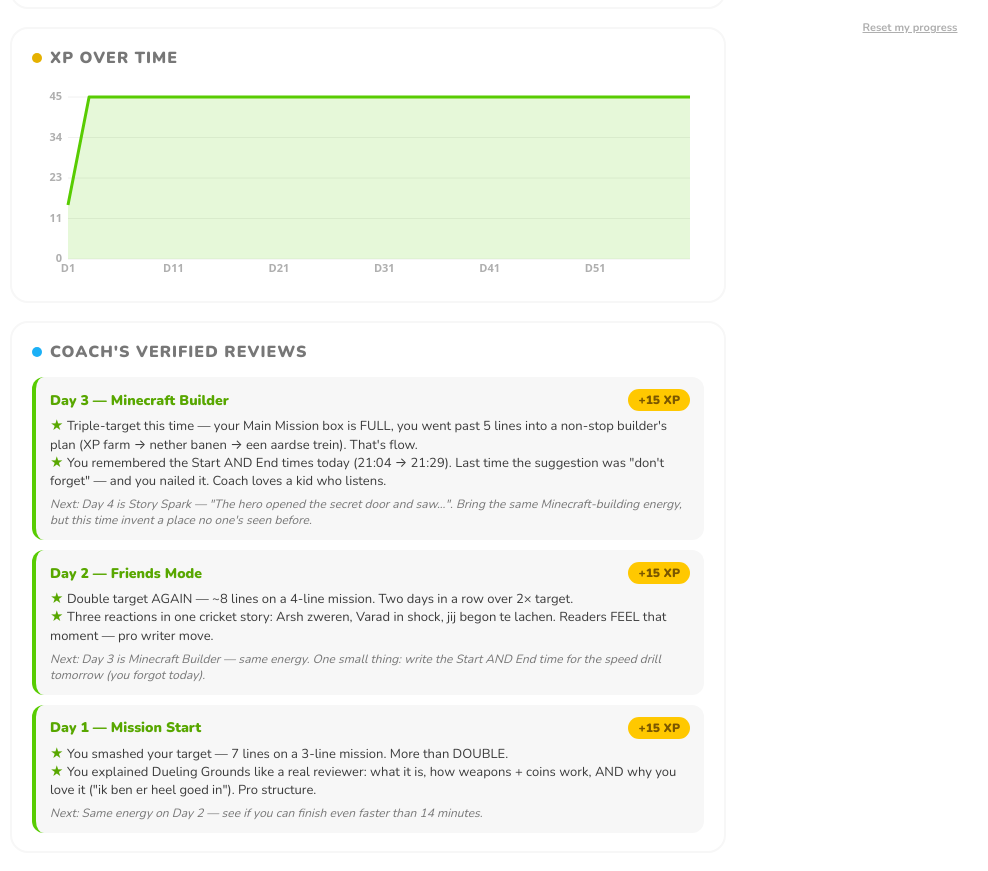
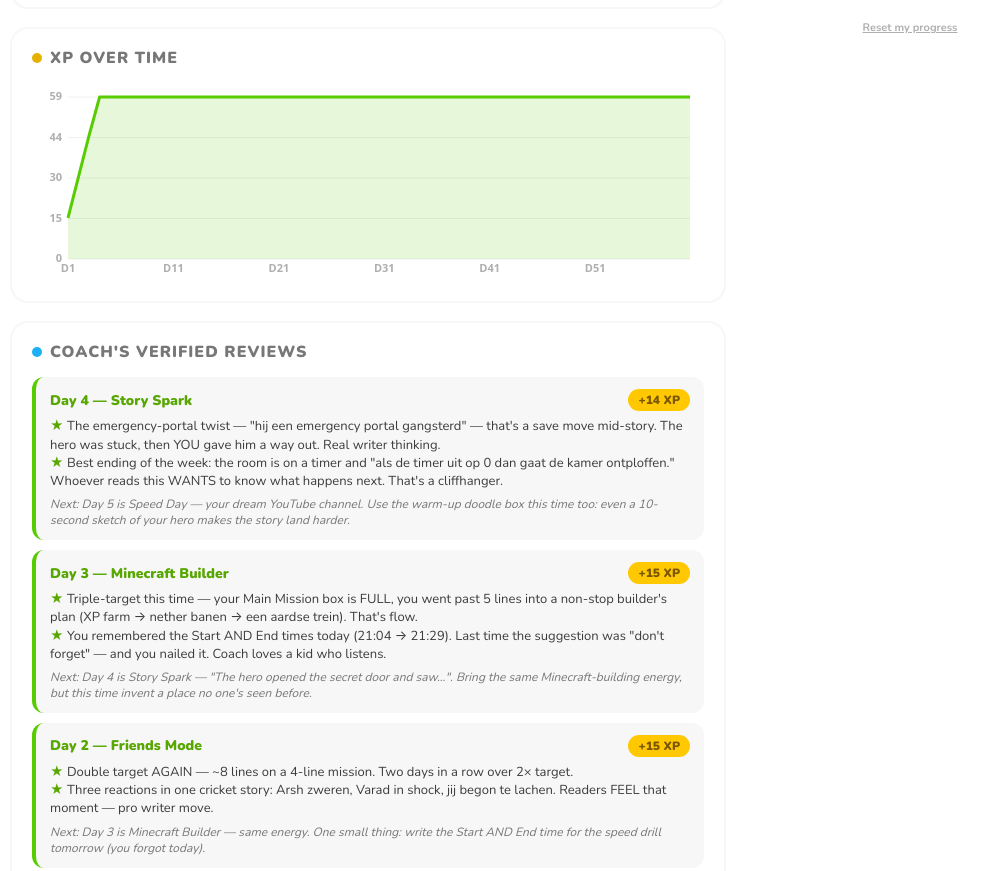
Before and after one commit to manishchandrakumar/writing-quest, an Astro site: page /quest in a window 1280 px wide. Shown: the part 982-1853 px from the top of the page, without its empty margins (100-1088 px from the left). Built offline with nearby package versions, Linux system fonts and the light colour scheme; Astro itself is replaced by a stand-in of ours.

Commit message:
Day 4 verified review + ship-via-PR skill update (#4)

```diff
--- a/src/data/reviews.json
+++ b/src/data/reviews.json
@@ -1,5 +1,5 @@
 {
-  "lastUpdated": "2026-05-13",
+  "lastUpdated": "2026-05-14",
   "updatedBy": "Coach Claude",
   "schema": 2,
   "verified": [
@@ -65,6 +65,27 @@
         "spellWordsUsed": 0,
         "timeMinutes": 25
       }
+    },
+    {
+      "day": 4,
+      "theme": "Story Spark",
+      "date": "2026-05-14",
+      "xp": 14,
+      "lang": "nl",
+      "praises": [
+        "The emergency-portal twist — \"hij een emergency portal gangsterd\" — that's a save move mid-story. The hero was stuck, then YOU gave him a way out. Real writer thinking.",
+        "Best ending of the week: the room is on a timer and \"als de timer uit op 0 dan gaat de kamer ontploffen.\" Whoever reads this WANTS to know what happens next. That's a cliffhanger."
+      ],
+      "next": "Day 5 is Speed Day — your dream YouTube channel. Use the warm-up doodle box this time too: even a 10-second sketch of your hero makes the story land harder.",
+      "metrics": {
+        "linesTarget": 5,
+        "linesActual": 10,
+        "readability": 4,
+        "phaseQuality": 5,
+        "completion": "finished",
+        "spellWordsUsed": 0,
+        "timeMinutes": 14
+      }
     }
   ]
 }
```
Also changed, not shown: CLAUDE.md (+1 -1 lines), .skills/arnav-writing-reviewer/SKILL.md, public/worksheets/completed/Day_04_Story_Spark_2026-05-14.jpg (added), 1 other file.
